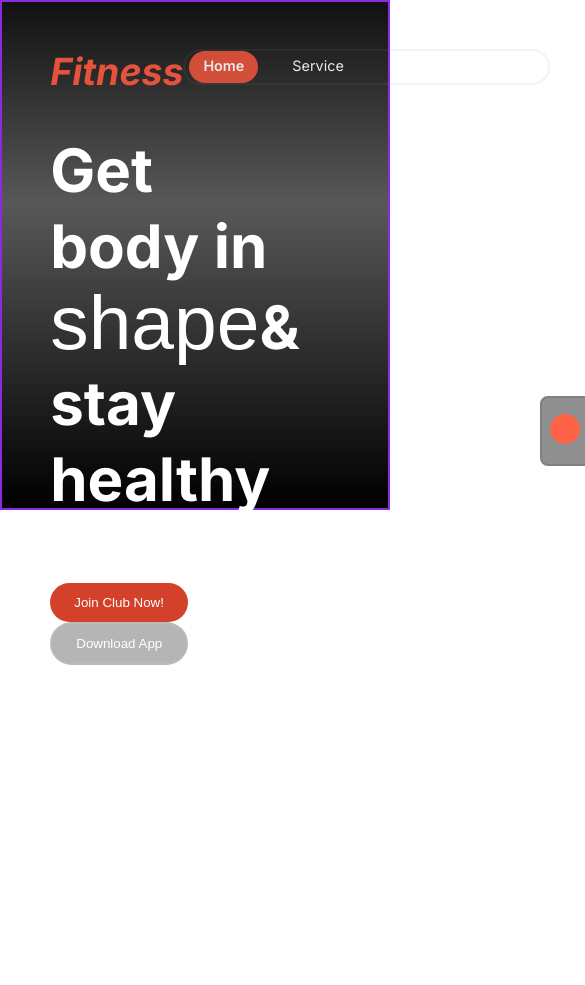
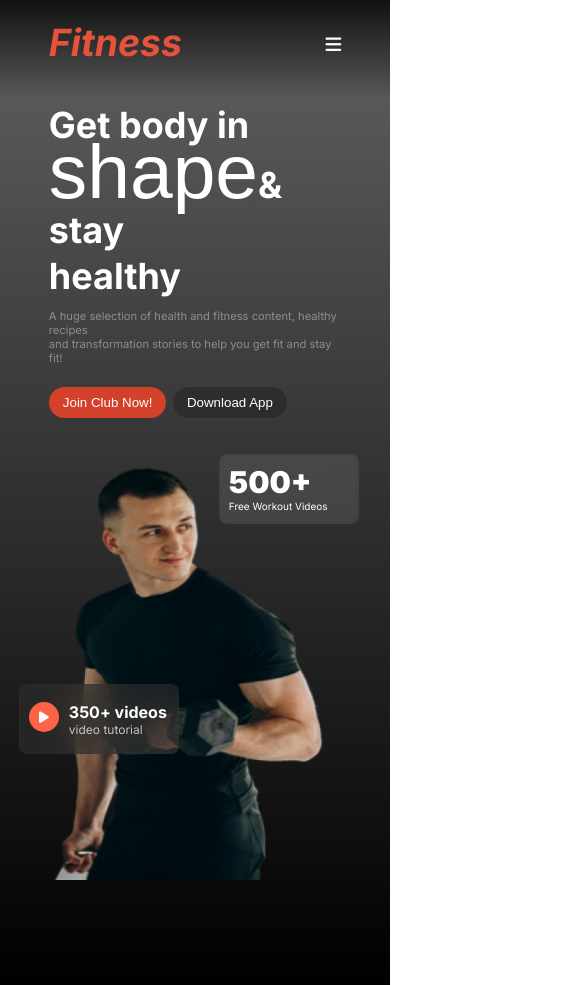
Before and after one commit to Anikx01/Assignment-two, a plain HTML site: page index.html in a window 390 px wide. Shown: the top 985 px of the page, 585 px wide, since content can reach past the window. Before the commit the page ends 844 px from the top, so only its background shows below. Drawn offline with Linux system fonts and the light colour scheme; a web font is replaced by a local one.

Commit message:
Responsive part done for banner

```diff
--- a/index.html
+++ b/index.html
@@ -3,13 +3,15 @@
 <head>
     <meta charset="UTF-8">
     <meta name="viewport" content="width=device-width, initial-scale=1.0">
+    <link rel="stylesheet" href="style/style.css">
+    <script src="https://kit.fontawesome.com/23363442c6.js" crossorigin="anonymous"></script>
     <title>Fitness Responsive Website</title>
-    <link rel="stylesheet" href="style/style.css">
+
 </head>
 <body>
     <header>
         <div class="banner-container">
-            <nav class="navbar display-flex">
+            <div class="navbar display-flex">
                 <div class="navbar-fitness">
                     <h3><em>Fitness</em></h3>
                 </div>
@@ -19,7 +21,10 @@
                         <a href="" class="menu-contact">Contact</a>
                         <a href="" class="menu-about">About</a>
                 </div>
-            </nav>
+                <div class="navbar-icon">
+                    <i class="fa-solid fa-bars"></i>
+                </div>
+            </div>
             <section class="">
                 <div class="banner-text-card-image display-flex">
                 <div class="banner-text">
@@ -29,11 +34,10 @@
                     <div class="text-paragraph">
                         <p>A huge selection of health and fitness content, healthy recipes<br>
                             and transformation stories to help you get fit and stay fit!</p>
-                    </div>
-                    <div class="text-button">
-                        <button class="join-club-now">Join Club Now!</button>
+                            <button class="join-club-now">Join Club Now!</button>
                          <button class="download-app">Download App</button>
                     </div>
+
                 </div>
                 <div class="banner-card-image">
                     <div class="banner-image">
@@ -42,7 +46,7 @@
                     <div class="banner-cards">
                         <div class="first-card">
                             <div class="circle">
-
+                                <i class="fa-solid fa-play"></i>
                             </div>
                             <div class="first-card-text">
                                 <h4>350+ videos</h4>
--- a/style/style.css
+++ b/style/style.css
@@ -19,12 +19,16 @@
 body{
     font-family: "Inter", sans-serif;
 }
+.display-flex{
+    display: flex;
+}
 /* Banner Navbar Related Style */
 .banner-container{
     max-width: 100%;
     height: 510px;
-    border: 2px solid blueviolet;
     background: linear-gradient(180deg, rgb(17, 17, 17), rgba(17, 17, 17, 0.7) 40%, rgb(0, 0, 0) 100%);
+    position: relative;
+    padding: 0.1px;
 }
 .navbar{
     max-width: 75%;
@@ -33,10 +37,6 @@ body{
     margin: 47px auto;
     justify-content: space-between;
 }
-.display-flex{
-    display: flex;
-}
-
 .navbar-fitness{
     font-size: 32px;
     font-weight: 800;
@@ -72,6 +72,10 @@ body{
     font-weight: 600;
     margin-left: 4px;
 }
+.navbar-icon{
+   display: none;
+
+}
 
 /* Banner Text and Image Related Style */
 .banner-text-card-image{
@@ -99,7 +103,7 @@ body{
     font-size: 4.8rem;
     font-weight: lighter;
 }
-.text-paragraph{
+.text-paragraph p{
     color: rgba(255, 255, 255, 0.4);
     font-size: 0.7rem;
     margin-bottom: 10px;
@@ -147,6 +151,9 @@ body{
     margin-right: 10px;
     margin-top: 8px;
 }
+.fa-play{
+    display: none;
+}
 .first-card-text{
     margin-top: 8px;
 }
@@ -161,7 +168,7 @@ body{
     display: flex;
     border: 2px solid rgba(51, 49, 49, 0.171);
     border-radius: 8px;
-    backdrop-filter: blur(20px);
+    backdrop-filter: blur(10px);
     background: rgba(255, 255, 255, 0.1);
     padding: 8px 8px;
     color: white;
@@ -176,3 +183,75 @@ body{
     font-size: 10px;
     font-weight: 400;
 }
+/* Media Query for mobile screen */
+@media screen and (max-width: 576px) {
+   .banner-container{
+    height: auto;
+    position: relative;
+    padding: 0.1px;
+    background: linear-gradient(180deg, rgb(17, 17, 17), rgba(17, 17, 17, 0.7) 10%, rgb(0, 0, 0) 100%);
+   }
+   .navbar{
+    margin-top: 20px;
+   }
+   .navbar-menu{
+    display: none;
+   }
+   .navbar-icon{
+    margin-top: 15px;
+    position: relative;
+    display: inline;
+   }
+   .fa-bars{
+
+    font-size: large;
+    color: white;
+   }
+   .banner-text-card-image{
+    flex-direction: column;
+    height: auto;
+    text-align: left;
+
+   }
+   .text-title{
+    margin-bottom: 10px;
+   }
+   .join-club-now{
+    padding: 8px 14px;
+   }
+   .download-app{
+    padding: 8px 14px;
+   }
+   .text-title{
+     font-size: 1.5rem;
+   }
+   .text-paragraph p{
+    margin-bottom: 20px;
+   }
+   .banner-image{
+    position: relative;
+    top: -220px;
+   }
+   .first-card{
+    position: relative;
+    top: -300px;
+    left: 30px;
+   }
+   .circle{
+    display: flex;
+    justify-content: center;
+    align-items: center;
+   }
+   .fa-play{
+    display: inline;
+    color: white;
+    font-size: small;
+   }
+   .second-card{
+    position: relative;
+    top: -300px;
+    right: 30px;
+   }
+
+
+}
```
